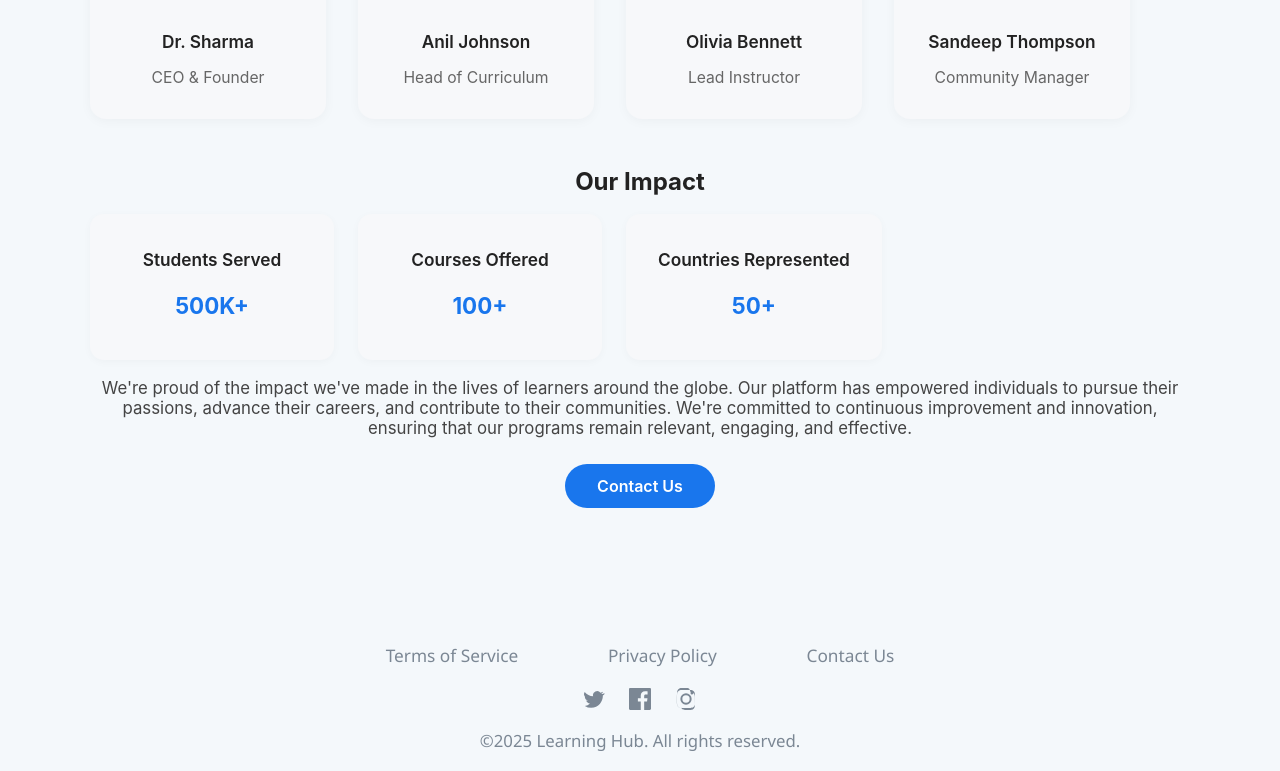
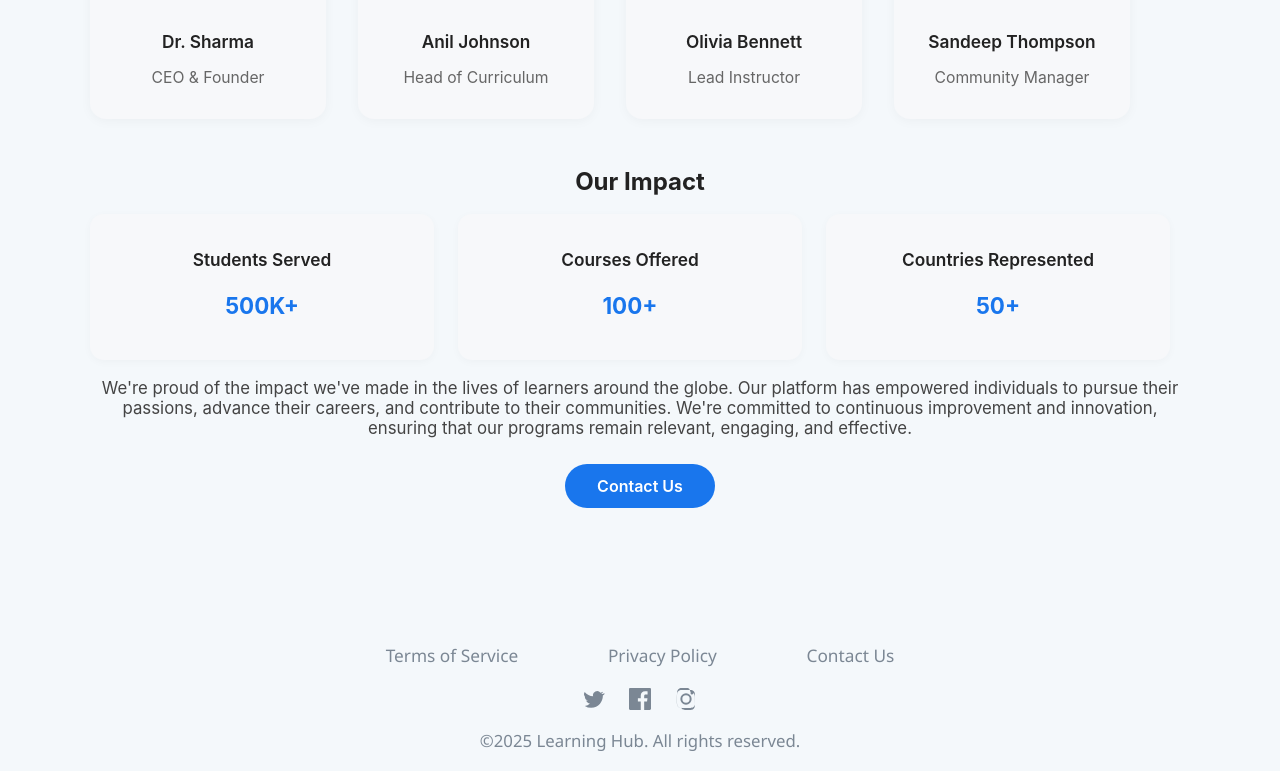
Before and after one commit to nithinrontala/Learning_Hub, a React (Create React App) app: page /about in a window 1280 px wide. Shown: the part 772-1543 px from the top of the page. Built offline with nearby package versions, Linux system fonts and the light colour scheme.

Commit message:
adjusted alignment.

```diff
--- a/src/components/About.css
+++ b/src/components/About.css
@@ -123,7 +123,7 @@
   background: #f7f8fa;
   border-radius: 14px;
   padding: 18px 32px;
-  min-width: 180px;
+  min-width: 280px;
   text-align: center;
   box-shadow: 0 2px 8px rgba(0,0,0,0.03);
 }
```
